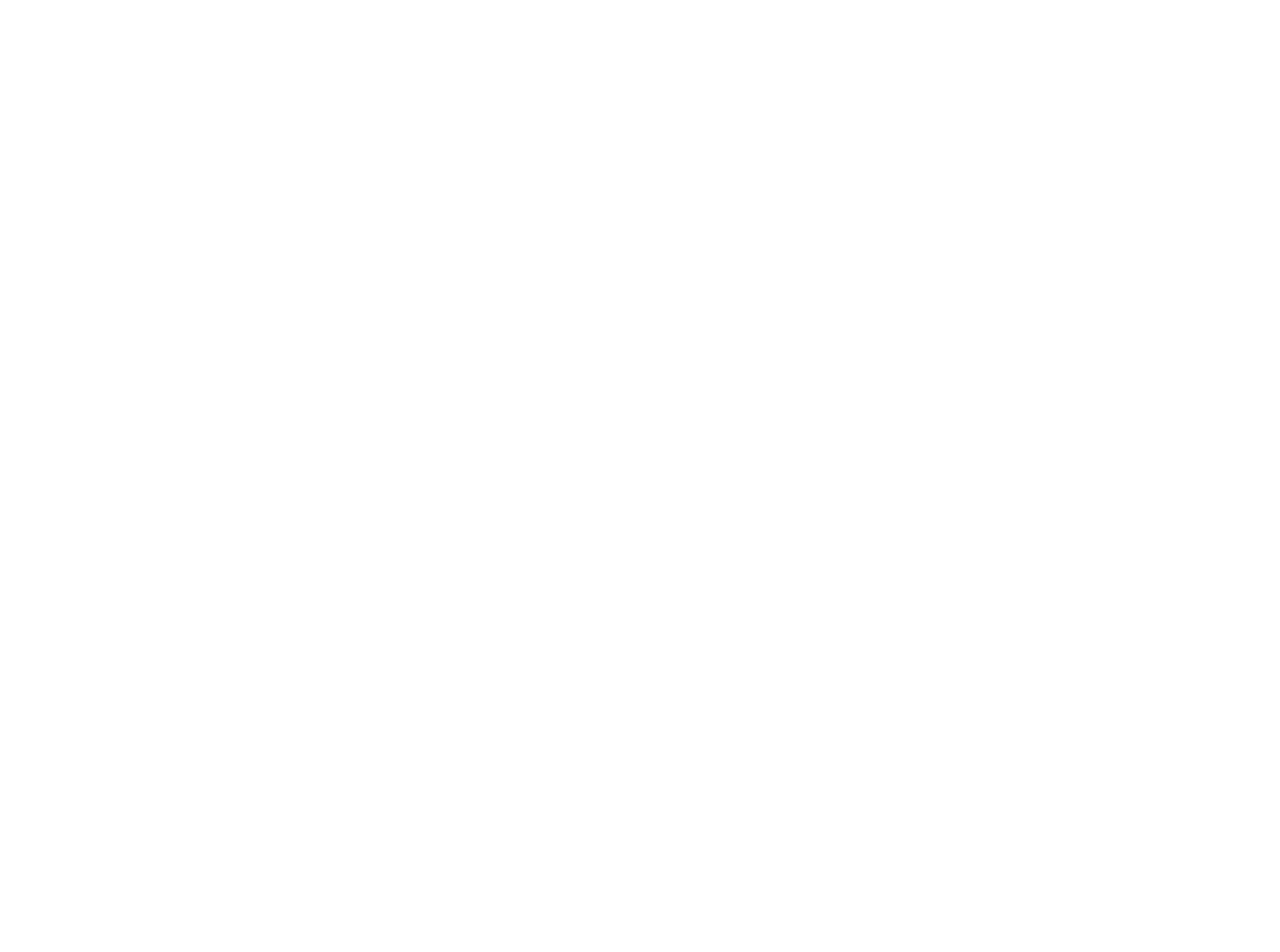
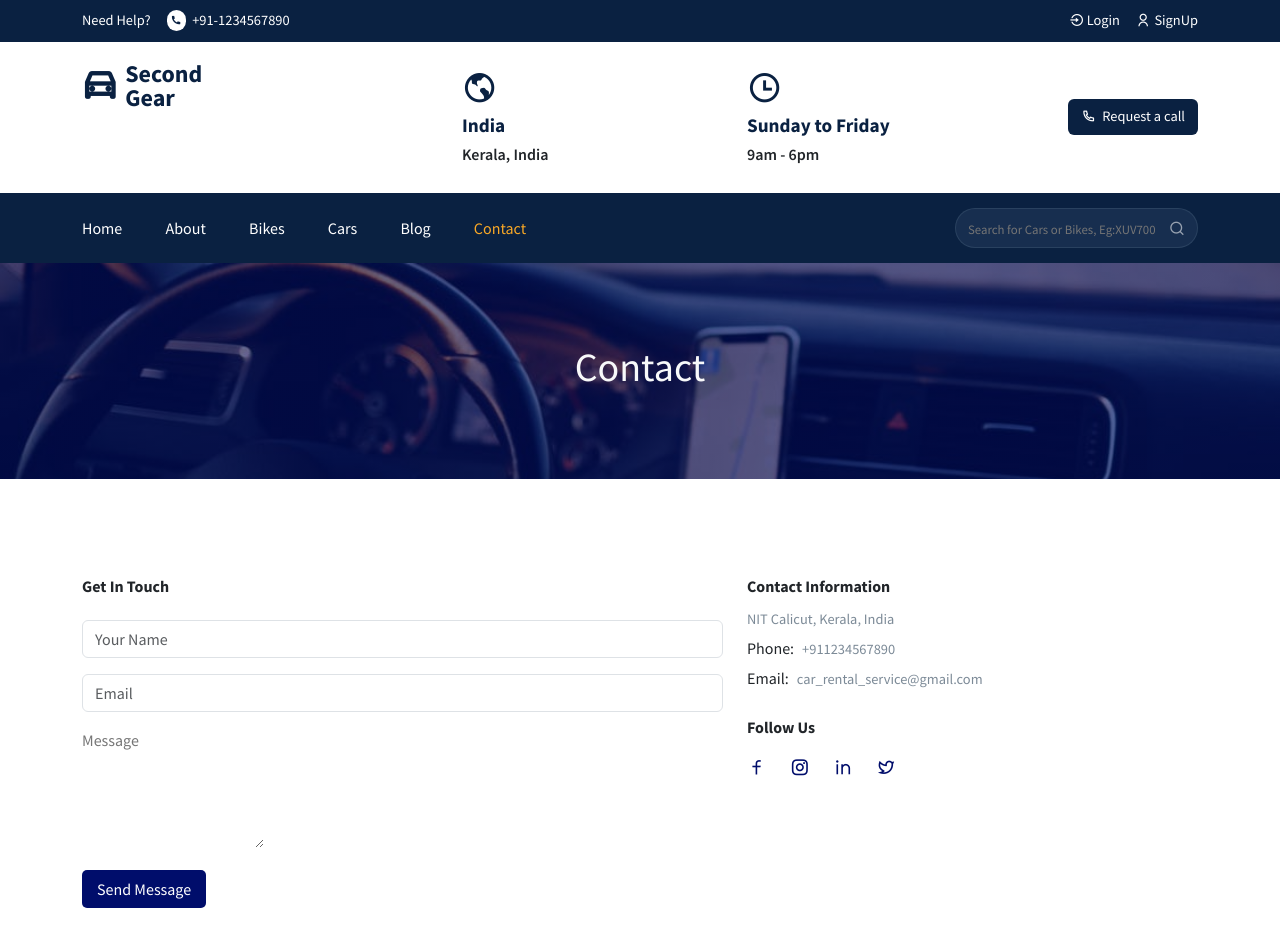
Before and after one commit to mosahle7/usedCarNBikes, a React (Create React App) app: page /contact in a window 1280 px wide. Before the commit this address had no page. Shown: the top 952 px of the page. Before the commit the page ends 800 px from the top, so only its background shows below. Built offline with nearby package versions, Linux system fonts and the light colour scheme.

Commit message:
Contact added

```diff
--- a/src/App.js
+++ b/src/App.js
@@ -11,6 +11,7 @@
 import { AuthContextProvider } from "./context/AuthContext";
 import CarListing from "./pages/cars";
 import About from "./pages/About";
+import Contact from "./pages/Contact";
 
 import './App.css';
 
@@ -32,7 +33,7 @@
           <Route index element = {<Home/>}/>
           <Route path="/cars" element= {<CarListing/>} />
           <Route path="/about" element={<About />}/>
-
+          <Route path="/contact" element={<Contact />}/>
         {/* <Route path="/user/" element={<Layout />} /> */}
       </Route>
       <Route path ='login' element={<AuthContextProvider> <Login/> </AuthContextProvider>}/>
--- a/src/components/Header.jsx
+++ b/src/components/Header.jsx
@@ -29,7 +29,7 @@
     display: "Blog",
   },
   {
-    path: "/user/contact",
+    path: "/contact",
     display: "Contact",
   },
 ];
--- /dev/null
+++ b/src/pages/Contact.jsx
@@ -0,0 +1,97 @@
+import React from "react";
+import { Link } from "react-router-dom";
+import { Container, Row, Col, Form, FormGroup, Input } from "reactstrap";
+import Helmet from "../components/Helmet/Helmet";
+import CommonSection from "../components/UI/commonsection";
+
+import "../styles/contact.css";
+
+const socialLinks = [
+  {
+    url: "#",
+    icon: "ri-facebook-line",
+  },
+  {
+    url: "#",
+    icon: "ri-instagram-line",
+  },
+  {
+    url: "#",
+    icon: "ri-linkedin-line",
+  },
+  {
+    url: "#",
+    icon: "ri-twitter-line",
+  },
+];
+
+const Contact = () => {
+  return (
+    <Helmet title="Contact">
+      <CommonSection title="Contact" />
+      <section>
+        <Container>
+          <Row>
+            <Col lg="7" md="7">
+              <h6 className="fw-bold mb-4">Get In Touch</h6>
+
+              <Form>
+                <FormGroup className="contact__form">
+                  <Input placeholder="Your Name" type="text" />
+                </FormGroup>
+                <FormGroup className="contact__form">
+                  <Input placeholder="Email" type="email" />
+                </FormGroup>
+                <FormGroup className="contact__form">
+                  <textarea
+                    rows="5"
+                    placeholder="Message"
+                    className="textarea"
+                  ></textarea>
+                </FormGroup>
+
+                <button className=" contact__btn" type="submit">
+                  Send Message
+                </button>
+              </Form>
+            </Col>
+
+            <Col lg="5" md="5">
+              <div className="contact__info">
+                <h6 className="fw-bold">Contact Information</h6>
+                <p className="section__description mb-0">
+                  NIT Calicut, Kerala, India
+                </p>
+                <div className=" d-flex align-items-center gap-2">
+                  <h6 className="fs-6 mb-0">Phone:</h6>
+                  <p className="section__description mb-0">+911234567890</p>
+                </div>
+
+                <div className=" d-flex align-items-center gap-2">
+                  <h6 className="mb-0 fs-6">Email:</h6>
+                  <p className="section__description mb-0">car_rental_service@gmail.com</p>
+                </div>
+
+                <h6 className="fw-bold mt-4">Follow Us</h6>
+
+                <div className=" d-flex align-items-center gap-4 mt-3">
+                  {socialLinks.map((item, index) => (
+                    <Link
+                      to={item.url}
+                      key={index}
+                      className="social__link-icon"
+                    >
+                      <i class={item.icon}></i>
+                    </Link>
+                  ))}
+                </div>
+              </div>
+            </Col>
+          </Row>
+        </Container>
+      </section>
+    </Helmet>
+  );
+};
+
+export default Contact;
--- /dev/null
+++ b/src/styles/contact.css
@@ -0,0 +1,23 @@
+.social__link-icon {
+    text-decoration: none;
+
+    color: #000d6b;
+    font-weight: 500;
+    font-size: 1.2rem;
+  }
+
+  .contact__btn {
+    padding: 7px 15px;
+    background: #000d6b;
+    color: #fff;
+    border: none;
+    outline: none;
+    border-radius: 5px;
+  }
+
+  @media only screen and (max-width: 768px) {
+    .contact__btn {
+      margin-bottom: 40px;
+      font-size: 0.8rem;
+    }
+  }
```
